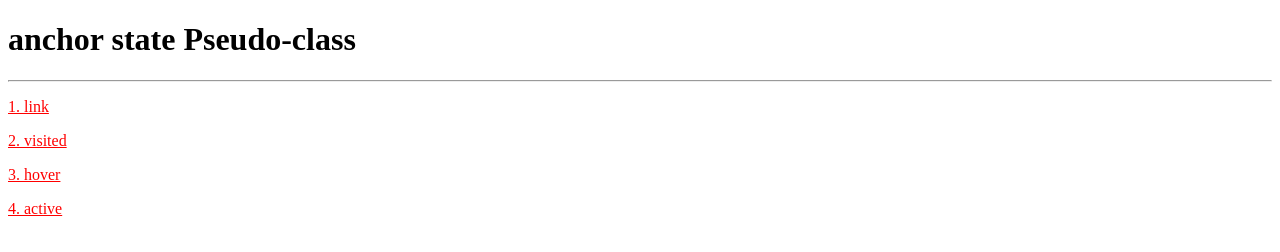
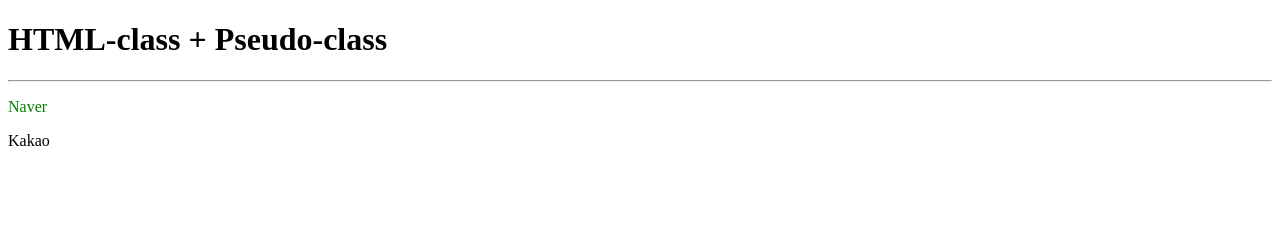
Before and after one commit to re8code/web102-11-PseudoclassSelector, a plain HTML site: page index.html in a window 1280 px wide. Drawn offline with Linux system fonts and the light colour scheme.

Commit message:
HTML-class vs Pseudo-class

```diff
--- a/index.html
+++ b/index.html
@@ -9,12 +9,10 @@
 </head>
 
 <body>
-<h1>anchor state Pseudo-class</h1>
+<h1>HTML-class + Pseudo-class</h1>
 <hr>
-<p><a href="https://www.google.com">1. link</a></p>
-<p><a href="https://www.naver.com" >2. visited</a></p>
-<p><a href="https://www.apple.com" >3. hover</a></p>
-<p><a href="https://www.kakao.com" >4. active</a></p>
+<p class="naver">Naver</p>
+<p class="kakao">Kakao</p>
 </body>
 
 </html>
--- a/main.css
+++ b/main.css
@@ -1,4 +1,7 @@
-a:link    {color: red;}
-a:visited {color: green;}
-a:hover   {color: orange;}
-a:active  {color: blue;}
+p.naver {color: green;}
+p.blue  {color: blue;}
+p.kakao:hover {
+  font-size: 25px;
+  color: red;
+  cursor: pointer;
+}
```
